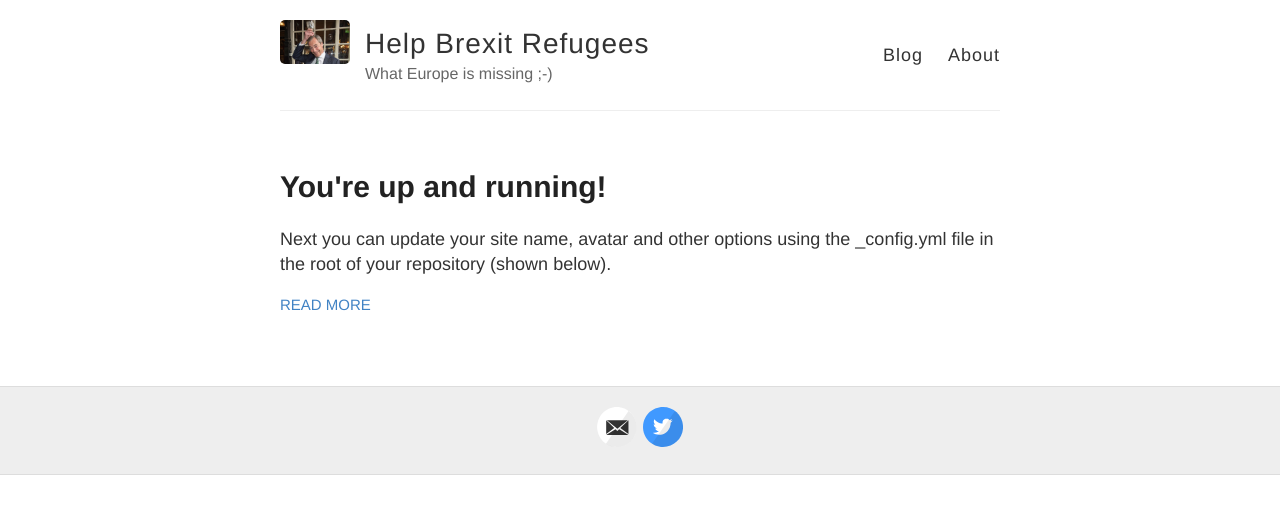
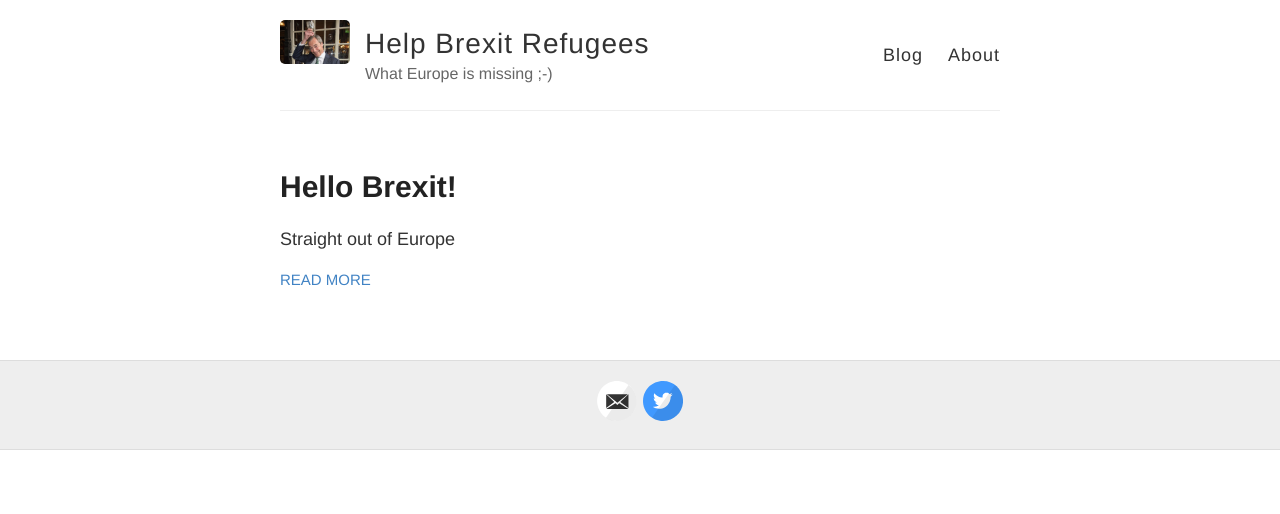
Before and after one commit to rafadorado/brexitrefugees, a Jekyll site: the page built from index.html, in a window 1280 px wide. Shown: the top 514 px of the page. Built offline with Jekyll 4.4.1, drawn with Linux system fonts in a browser that asks for light colours.

Commit message:
First Post

```diff
--- a/_posts/2014-3-3-Hello-World.md
+++ /dev/null
@@ -1,10 +0,0 @@
----
-layout: post
-title: You're up and running!
----
-
-Next you can update your site name, avatar and other options using the _config.yml file in the root of your repository (shown below).
-
-![_config.yml]({{ site.baseurl }}/images/config.png)
-
-The easiest way to make your first post is to edit this one. Go into /_posts/ and update the Hello World markdown file. For more instructions head over to the [Jekyll Now repository](https://github.com/barryclark/jekyll-now) on GitHub.
--- /dev/null
+++ b/_posts/2016-6-24-Hello-Brexit.md
@@ -0,0 +1,10 @@
+---
+layout: post
+title: Hello Brexit!
+---
+
+Straight out of Europe
+
+![Inglorious Bastards]({{ site.baseurl }}/images/19.jpg "Straight out of Europe")
+
+Because we can!
--- a/index.html
+++ b/index.html
@@ -7,7 +7,9 @@ layout: default
     <article class="post">
 
       <h1><a href="{{ site.baseurl }}{{ post.url }}">{{ post.title }}</a></h1>
+      <div class="im">
 
+      </div>
       <div class="entry">
         {{ post.excerpt }}
       </div>
```
Also changed, not shown: index_old.html (deleted, +0 -109 lines).
